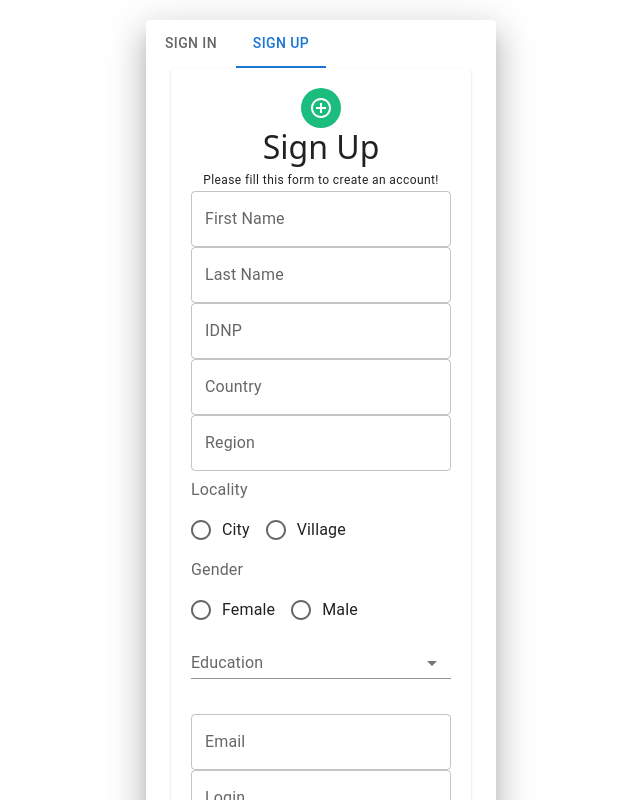
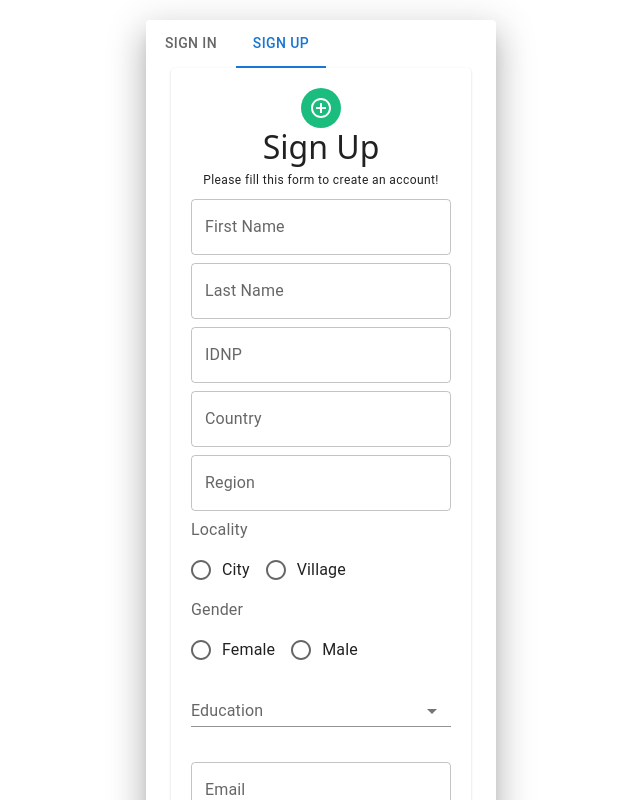
Before and after one commit to alinareabteva/Vote, a React (Create React App) app: page /login in a window 1280 px wide. Both pictures are taken after a click on the tab "SIGN UP". Shown: the top 800 px of the page, without its empty margins (319-959 px from the left). Built offline with nearby package versions, Linux system fonts and the light colour scheme; no server answers.

Commit message:
Add error showing for sign up component

```diff
--- a/src/containers/SignInOutContainer/signup/SignupForm.js
+++ b/src/containers/SignInOutContainer/signup/SignupForm.js
@@ -2,6 +2,7 @@ import React from 'react'
 import {useFormik} from 'formik';
 import * as Yup from 'yup';
 import {AuthApi} from "../../../api/AuthApi"
+import styled from "@emotion/styled"
 import AddCircleOutlineOutlinedIcon from '@mui/icons-material/AddCircleOutlineOutlined';
 
 import InputLabel from '@mui/material/InputLabel';
@@ -32,6 +33,18 @@ const marginTopEducat = {marginTop: 35}
 const MIN_BIRTH_DATE = moment().subtract(115, 'years');
 const MAX_BIRTH_DATE = moment().endOf('day').subtract(18, 'years');
 
+
+const StyledSignupFormWrapper = styled(Grid)`
+    form {
+      display: flex;
+      flex-direction: column;
+      & > * {
+        margin-top: 0.5rem;
+
+      }
+    }
+`
+
 const useSignupFormState = (registrationSuccessCallback) => {
     const formik = useFormik({
         initialValues: {
@@ -61,7 +74,7 @@ const useSignupFormState = (registrationSuccessCallback) => {
                 .required('Required'),
             idnp: Yup.string()
                 .required('Required')
-                .matches(/(\d){13}/, 'Should have 13 digits'),
+                .matches(/^(\d){13}$/, 'Should have 13 digits'),
             country: Yup.string()
                 .required('Required')
                 .matches(/^[A-z\-']+$/g, 'Invalid country name format'),
@@ -95,19 +108,39 @@ const useSignupFormState = (registrationSuccessCallback) => {
                 })
                 .catch(e => {
                     //TODO: set errors in the form
+                    const error = JSON.parse(e?.response?.data?.message);
+
+                    formik.setStatus({
+                        ...formik.status,
+                        ...error
+                    })
                     setLoading(false)
                 })
         }
     });
 
+    const handleChange = (changeEvent) => {
+        const fieldName = changeEvent.target.name;
+        if (formik.status && formik.status[fieldName]) {
+            formik.setFieldTouched(fieldName, false, false);
+
+            formik.setStatus({
+                ...Object.entries(formik.status).filter(([key, value]) => key !== fieldName)
+            })
+        }
+        formik.handleChange(changeEvent);
+
+    }
+
     const setLoading = (loading) => formik.setFieldValue('loading', loading)
 
     const createDefaultPropsForTextField = (fieldName) => {
+        const status = formik.status || {}
         return {
-            onChange: formik.handleChange,
+            onChange: handleChange,
             value: formik.values[fieldName],
-            error: formik.touched[fieldName] && Boolean(formik.errors[fieldName]),
-            helperText: formik.touched[fieldName] && formik.errors[fieldName],
+            error: formik.touched[fieldName] &&(Boolean(formik.errors[fieldName]) || Boolean(status[fieldName])),
+            helperText: formik.touched[fieldName] && (formik.errors[fieldName] || status[fieldName]),
             onBlur: formik.handleBlur
         }
     }
@@ -132,7 +165,7 @@ const SignupForm = ({registrationSuccessCallback}) => {
     {/*//todo: view adjustements: paddings etc*/}
 
     return (
-        <Grid>
+        <StyledSignupFormWrapper>
             <Paper style={paperStyle}>
                 <Grid align='center'>
                     <Avatar style={avatarStyle}>
@@ -160,6 +193,9 @@ const SignupForm = ({registrationSuccessCallback}) => {
                         fullWidth label='IDNP'
                         placeholder="Enter your IDNP"
                         name="idnp"
+                        inputProps={{
+                            maxLength: 13
+                        }}
                         {...createDefaultPropsForTextField('idnp')}
                     />
                     <CustomDatePicker
@@ -255,7 +291,7 @@ const SignupForm = ({registrationSuccessCallback}) => {
                                    variant='contained' color='primary'>Sign up</LoadingButton>
                 </form>
             </Paper>
-        </Grid>
+        </StyledSignupFormWrapper>
     )
 }
 
--- a/src/primitives/modal/SimpleModal.js
+++ b/src/primitives/modal/SimpleModal.js
@@ -15,7 +15,6 @@ const ModalStyle = {
 };
 
 const SimpleModal = ({open, onClose, children = ''}) => {
-    debugger
     return (
         <Modal
             open={open}
@@ -25,7 +24,6 @@ const SimpleModal = ({open, onClose, children = ''}) => {
         >
             <Box sx={ModalStyle}>
                 {children}
-
             </Box>
         </Modal>
     );
```
